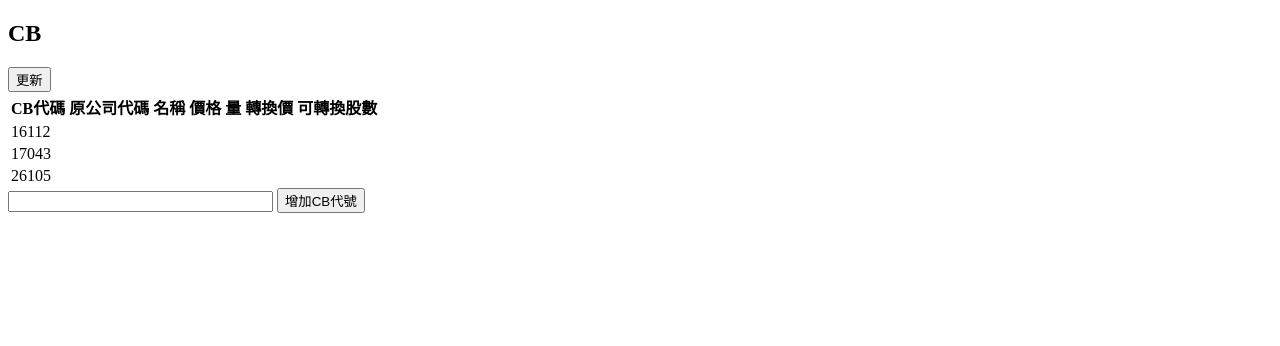
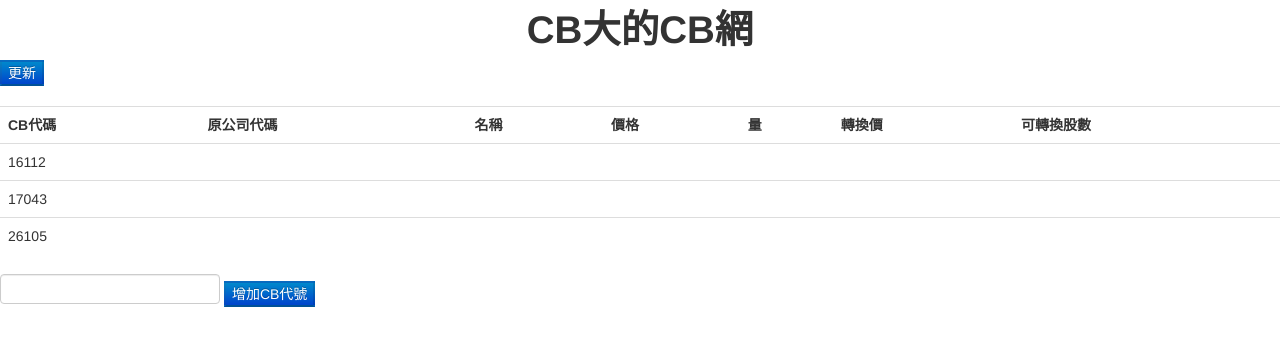
Before and after one commit to jimhorng/nodejs_test_1, a website: page index.html in a window 1280 px wide. Drawn offline with nearby package versions, Linux system fonts and the light colour scheme.

Commit message:
adjust layout

```diff
--- a/index.html
+++ b/index.html
@@ -1,16 +1,18 @@
 <!doctype html>
 <html ng-app="cbApp">
   <head>
+    <title> CB大的CB網 </title>
+    <link href="/bootstrap/css/bootstrap.min.css" rel="stylesheet" media="screen">
     <script src="https://ajax.googleapis.com/ajax/libs/angularjs/1.3.0-beta.17/angular.min.js"></script>
     <script src="cb.js"></script>
   </head>
   <body>
-    <h2>CB</h2>
+    <center><h1>CB大的CB網</h1></center>
     <div ng-controller="CBController">
       <form ng-submit="refreshCB()">
         <input class="btn-primary" type="submit" value="更新">
       </form>
-      <table>
+      <table class="table table-hover">
         <tr>
           <th>CB代碼</th>
           <th>原公司代碼</th>
```
